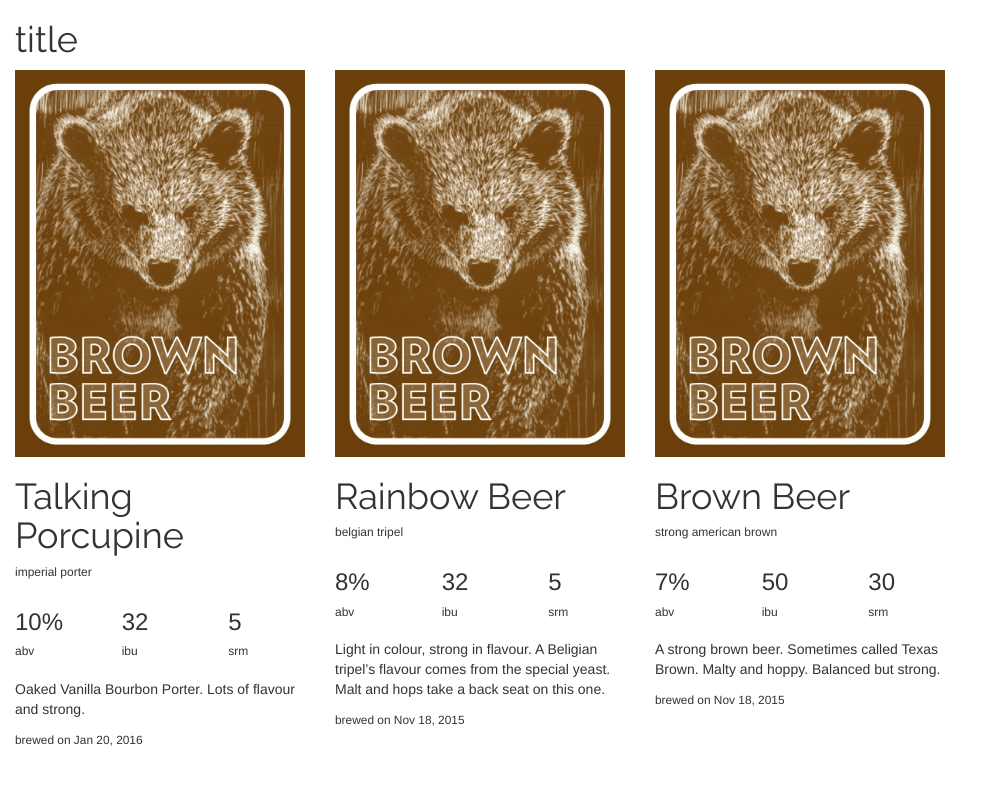
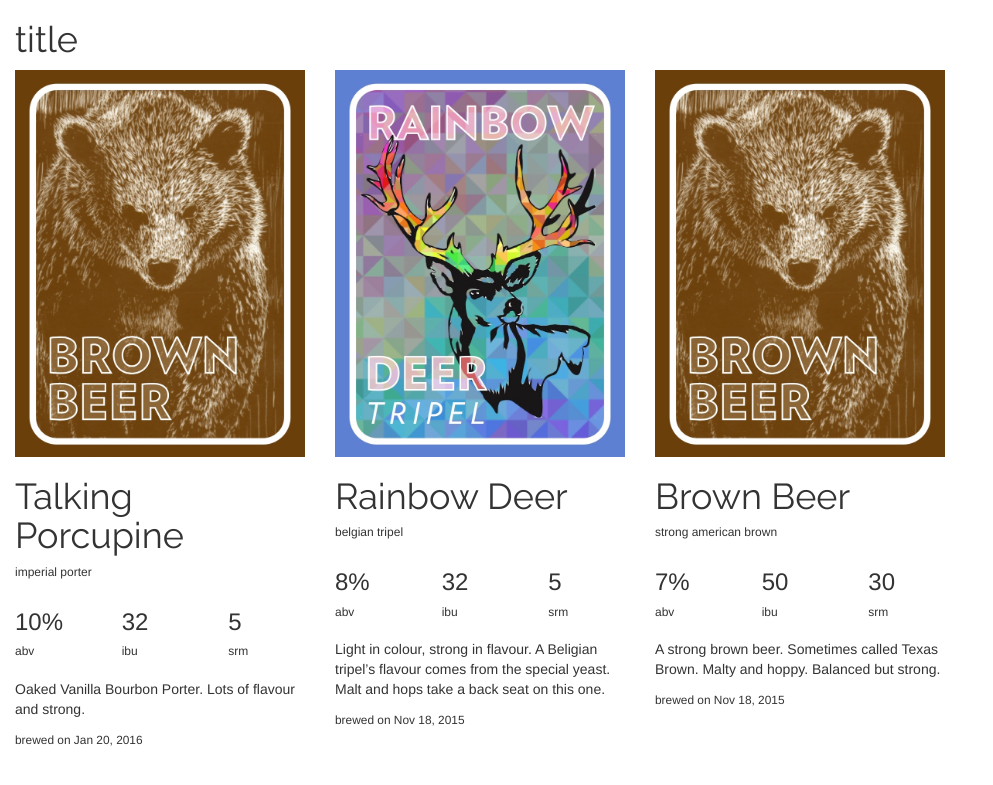
Before and after one commit to aweyrauch/aweyrauch.github.io, a Jekyll site: the page built from index.html, in a window 1280 px wide. Shown: the top 785 px of the page, without its empty margins (0-993 px from the left). Built offline with Jekyll 4.4.1, drawn with Linux system fonts in a browser that asks for light colours.

Commit message:
rainbow deer image
added rainbow deer image

```diff
--- a/_posts/2015-12-19-Triple 2.markdown
+++ b/_posts/2015-12-19-Triple 2.markdown
@@ -1,12 +1,12 @@
 ---
 layout: post
-title: "Rainbow Beer"
+title: "Rainbow Deer"
 style: "belgian tripel"
 date: 2015-11-18 15:49:22 -0800
 abv: 8%
 ibu: 32
 srm: 5
-label: brown-beer.jpg
+label: rainbow-deer.jpg
 stock: y
 ---
 Light in colour, strong in flavour.  A Beligian tripel's flavour comes from the special yeast.  Malt and hops take a back seat on this one.
```
Also changed, not shown: images/rainbow-deer.jpg (added), 1 other file.
